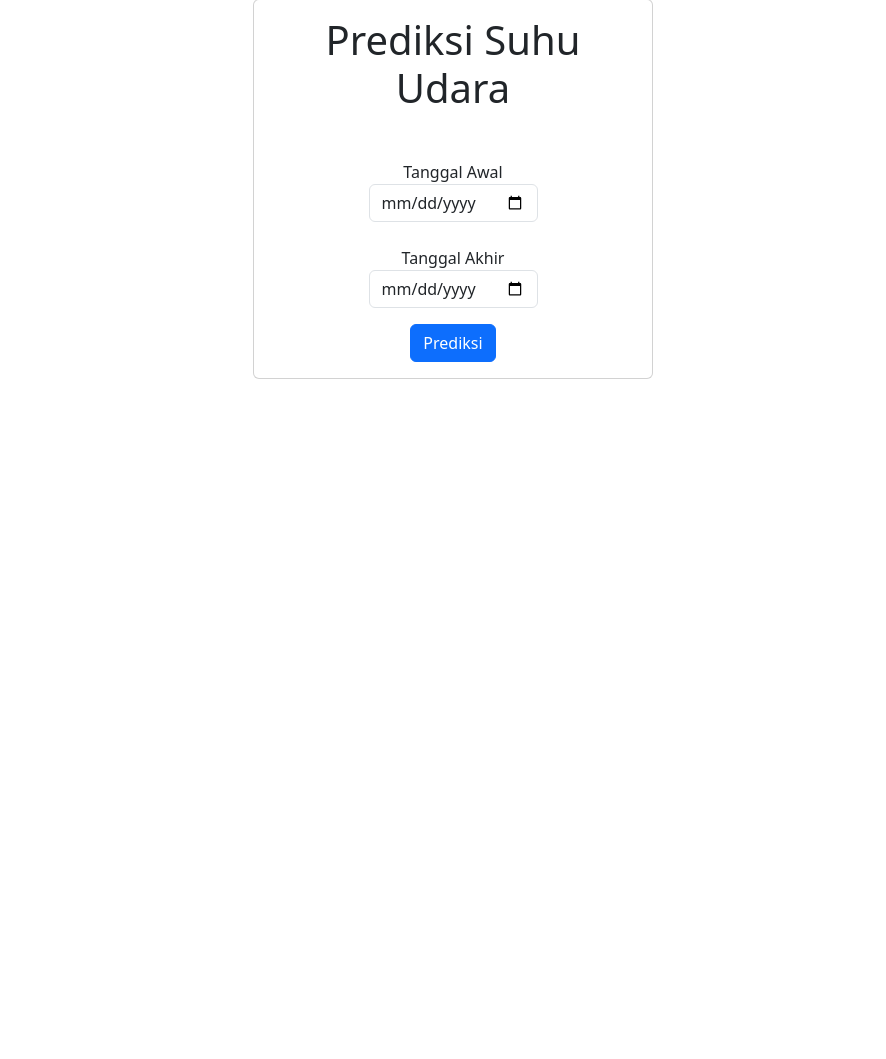
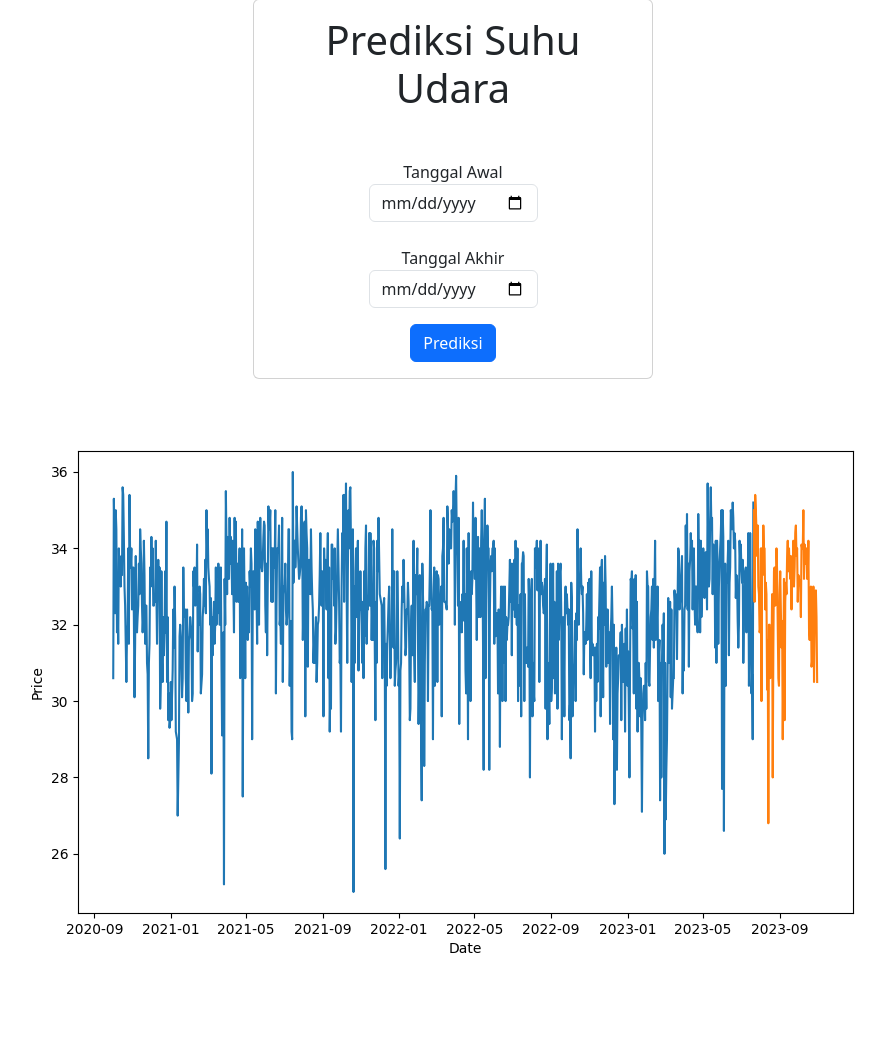
Before and after one commit to algonacci/Deploy-Timeseries, a Flask app: page / in a window 1280 px wide. Shown: the part 105-1164 px from the top of the page, without its empty margins (187-1073 px from the left). Before the commit the page ends 484 px from the top, so only its background shows below. Run offline with Flask 3, Linux system fonts and the light colour scheme; some libraries are stand-ins or nearby versions.

Commit message:
update cok

```diff
--- a/history.txt
+++ b/history.txt
@@ -8,3 +8,5 @@
 2024-07-12 17:25:30,                        14,                        32.95108413696289, static/20240712-172530.png
 2024-07-12 17:32:11,                        1,                        33.387916564941406, static/20240712-173211.png
 2024-07-12 17:32:38,                        1,                        33.387916564941406, static/20240712-173238.png
+2024-07-12 17:34:16,                        1,                        33.387916564941406, static/20240712-173416.png
+2024-07-12 17:47:46,                        15,                        32.6690673828125, static/20240712-174745.png
--- a/templates/pages/index.html
+++ b/templates/pages/index.html
@@ -27,6 +27,11 @@
                 </form>
             </div>
         </div>
+        <div class="row text-center">
+            <div class="mx-auto">
+                <img src="static/img/initial.png" alt="">
+            </div>
+        </div>
         <p id="progress" class="htmx-indicator spinner"></p>
         <div id="result"></div>
     </div>
```
Also changed, not shown: static/20240712-174745.png (added), static/img/initial.png (added).
